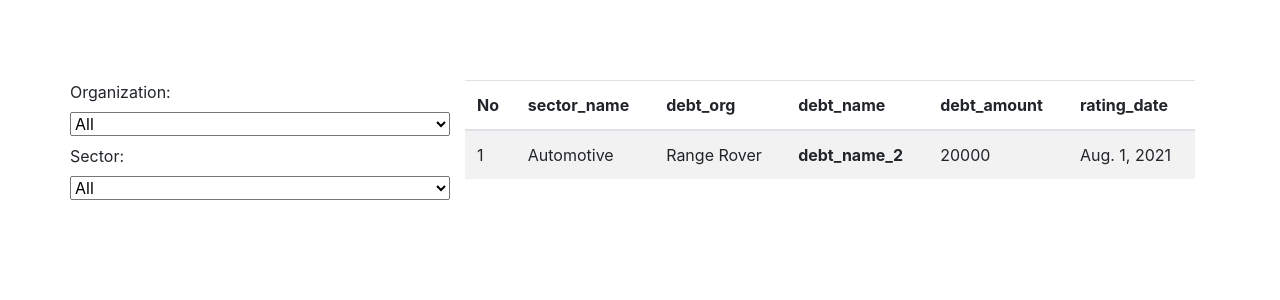
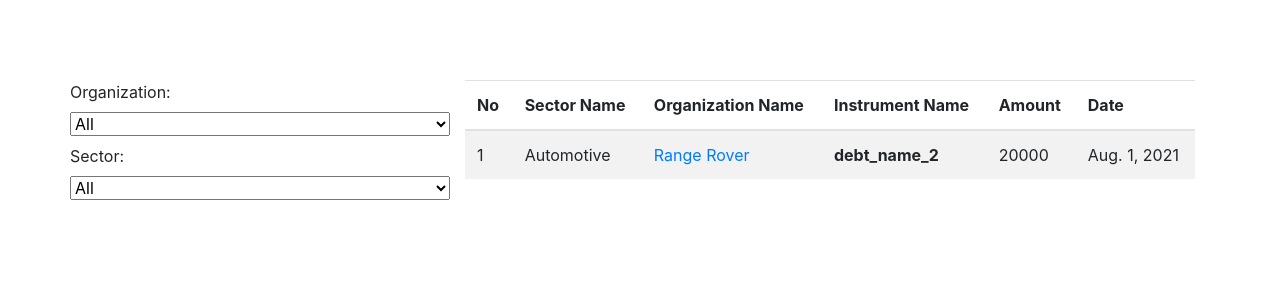
Before and after one commit to senior-dev-1019/sector_model_admin, a Django app: page /sector_app/listviewdisplaydata in a window 1280 px wide. Shown: the top 300 px of the page. Run offline with Django 3.2, Linux system fonts and the light colour scheme; data comes from the database, SQL or seed files in the repository; some libraries are stand-ins or nearby versions.

Commit message:
generate filter script by org and sector

```diff
--- a/sector_app/templates/Index.html
+++ b/sector_app/templates/Index.html
@@ -35,18 +35,18 @@
 			        <table class="table table-striped table-hover">
 				        <thead>
 				            <th>No</th>
-				            <th>sector_name</th>
-				            <th>debt_org</th>
-				            <th>debt_name</th>
-				            <th>debt_amount</th>
-				            <th>rating_date</th>
+				            <th>Sector Name</th>
+				            <th>Organization Name</th>
+				            <th>Instrument Name</th>
+				            <th>Amount</th>
+				            <th>Date</th>
 				        </thead>
 				        <tbody>
 				        {% for result in Ratings %}
 					        <tr>
 					           <td>{{forloop.counter}}</td>
 					           <td>{{result.rating_debt.debt_org.org_sector.sector_name}}</td>
-					           <td>{{result.rating_debt.debt_org.org_name}}</td>
+					           <td><a href="{{result.rating_debt.debt_org.org_sector.id}}/{{result.rating_debt.debt_org.org_name}}">{{result.rating_debt.debt_org.org_name}}</a></td>
 					           <td><strong>{{result.rating_debt.debt_name}}</strong></td>
 					           <td>{{result.rating_debt.debt_amount}}</td>
 					           <td>{{result.rating_date}}</td>
--- a/sector_app/urls.py
+++ b/sector_app/urls.py
@@ -4,5 +4,8 @@
 
 urlpatterns = [
     path('', views.index, name='index'),
-    path('listviewdisplaydata', views.Listviewdisplaydata),
+    path('listviewdisplaydata', views.listviewdisplaydata),
+    path('orgdashboard', views.orgdashboard),
+    path('sectororgs/<int:sector_id>', views.sectororogs),
+    path('sectororgs/<int:sector_id>/<str:org_name>', views.sectororogdebts),
 ]
--- a/sector_app/views.py
+++ b/sector_app/views.py
@@ -6,6 +6,22 @@
 def index(request):
     return HttpResponse("Hello, world. You're at the polls index.")
 
-def Listviewdisplaydata(request):
-    results = Ratings.objects.filter( rating_debt__debt_org__org_sector__sector_name__contains="Automotive").filter(rating_debt__debt_org__org_name__contains="Range Rover" ).filter(rating_debt__debt_name__contains="debt_name_2")
+def listviewdisplaydata(request):
+    results = Ratings.objects.filter( rating_debt__debt_org__org_sector__sector_name__contains="Automotive") \
+    .filter(rating_debt__debt_org__org_name__contains="Range Rover" ) \
+    .filter(rating_debt__debt_name__contains="debt_name_2")
     return render(request, "Index.html", {'Ratings': results})
+
+def orgdashboard(request):
+    results = Sector.objects.all();
+    return render(request, "orgdashboard.html", {'Sectors': results})
+
+def sectororogs(request, sector_id):
+    results = Ratings.objects.filter( rating_debt__debt_org__org_sector__id=sector_id )
+    return render(request, "Index.html", {'Ratings': results})
+
+def sectororogdebts(request, sector_id, org_name):
+    print(org_name)
+    results = Ratings.objects.filter( rating_debt__debt_org__org_sector__id=sector_id ) \
+    .filter( rating_debt__debt_org__org_name__contains=org_name )
+    return render(request, "Index.html", {'Ratings': results})
```
Also changed, not shown: sector_app/templates/orgdashboard.html (added, +35 -0 lines).
